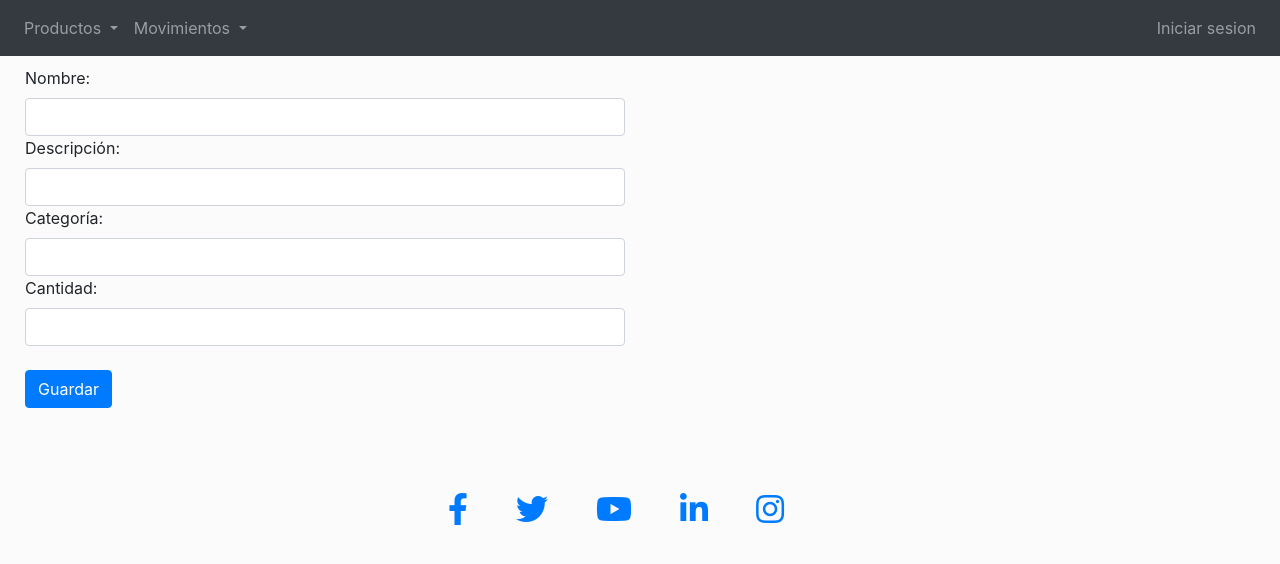
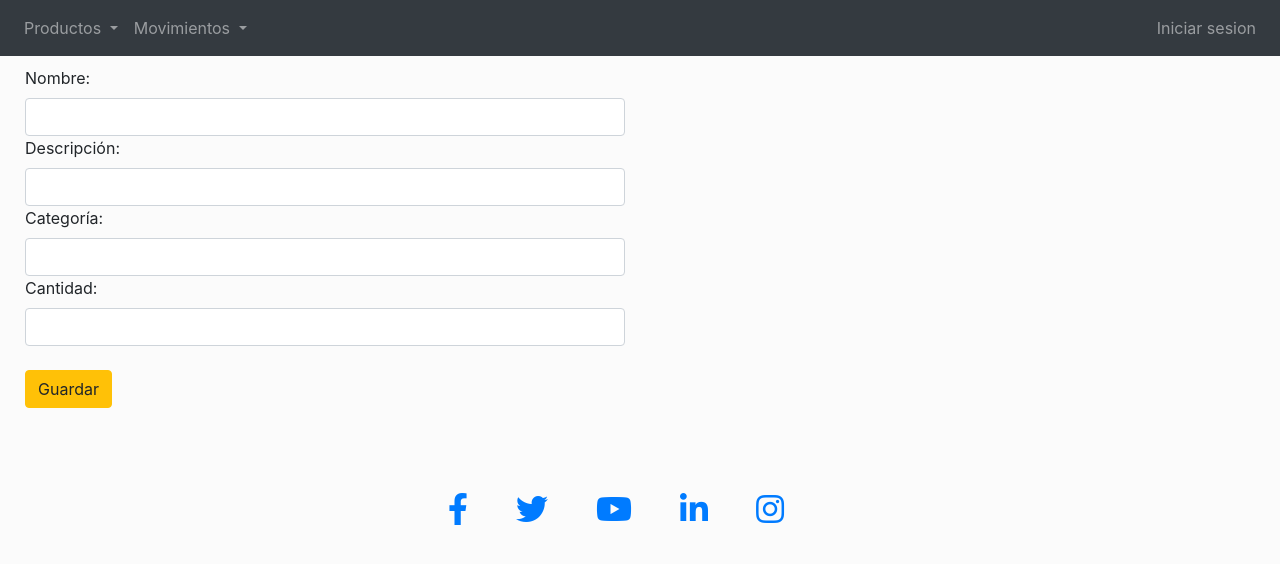
Before and after one commit to mincubill/Inventario, an Angular app: page /AgregarProducto in a window 1280 px wide. Shown: the top 564 px of the page. Built offline with nearby package versions, Linux system fonts and the light colour scheme.

Commit message:
Color al boton de agregar producto

```diff
--- a/src/app/agregar-producto/agregar-producto.component.html
+++ b/src/app/agregar-producto/agregar-producto.component.html
@@ -17,6 +17,6 @@
     </label>
     <input type="number" formControlName="total" class="form-control" id="cantidad">
     <br>
-    <input type="submit" class="btn btn-primary" value="Guardar">
+    <input type="submit" class="btn btn-warning" value="Guardar">
   </div>
 </form>
```
